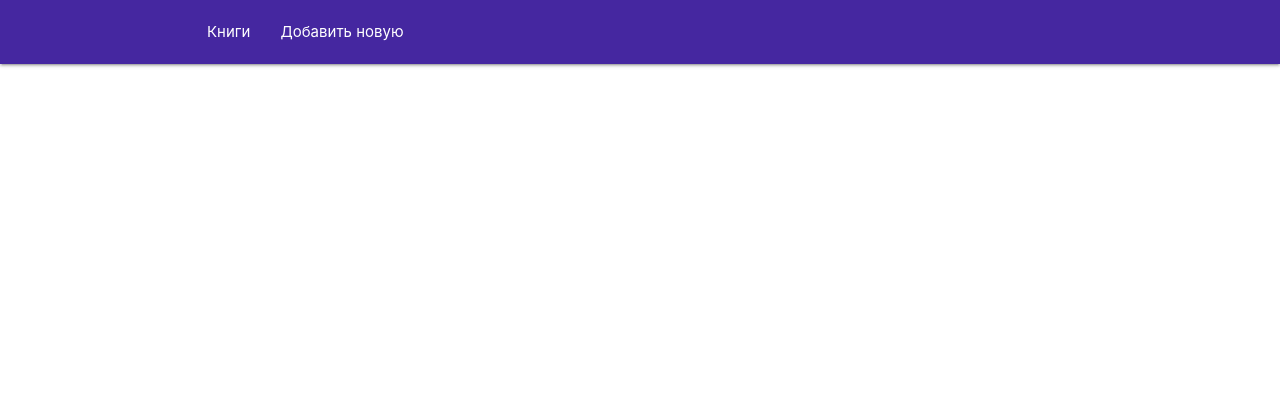
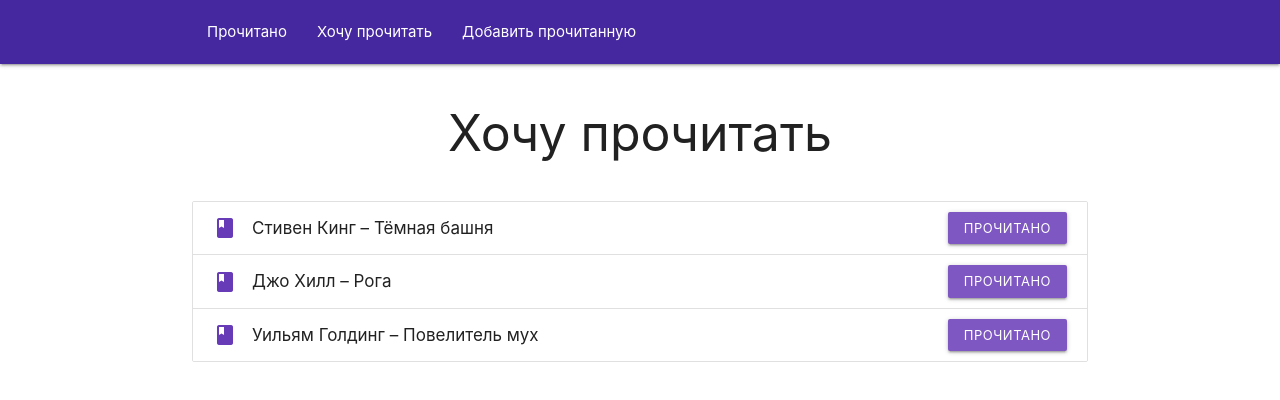
Before and after one commit to lenaryan/books, a Vue app: page /wishlist in a window 1280 px wide. Shown: the top 400 px of the page. Built offline with nearby package versions, Linux system fonts and the light colour scheme; no server answers; sample sign-in values are in the browser's storage.

Commit message:
added wishlist component

```diff
--- a/src/components/AddBook.vue
+++ b/src/components/AddBook.vue
@@ -36,7 +36,7 @@
                     <input id="add__year" type="text" v-model="readYear">
                 </div>
                 <p v-if="feedback" class="feedback center">Заполни хотя бы название, камон</p>
-                <button class="btn-large deep-purple darken-3 add__btn">Добавить</button>
+                <button type="submit" class="btn-large deep-purple darken-3 add__btn">Добавить</button>
             </form>
         </transition>
     </section>
--- a/src/components/Login.vue
+++ b/src/components/Login.vue
@@ -24,7 +24,7 @@
                     <input id="login__pass" type="password" v-model="password">
                 </div>
                 <p v-if="feedback" class="feedback center">Заполни форму нормально</p>
-                <button class="btn-large deep-purple darken-3 login__btn">Войти</button>
+                <button type="submit" class="btn-large deep-purple darken-3 login__btn">Войти</button>
             </form>
         </transition>
     </section>
--- a/src/components/Navbar.vue
+++ b/src/components/Navbar.vue
@@ -2,8 +2,9 @@
   <nav class="deep-purple darken-3">
     <div class="nav-wrapper container">
       <ul>
-        <li><router-link :to="{ name: 'Books' }">Книги</router-link></li>
-        <li v-if="user"><router-link :to="{ name: 'AddBook' }">Добавить новую</router-link></li>
+        <li><router-link :to="{ name: 'Books' }">Прочитано</router-link></li>
+        <li><router-link :to="{ name: 'Wishlist' }">Хочу прочитать</router-link></li>
+        <li v-if="user"><router-link :to="{ name: 'AddBook' }">Добавить прочитанную</router-link></li>
         <li v-else class="right"><router-link :to="{ name: 'Login' }">Войти</router-link></li>
       </ul>
     </div>
--- /dev/null
+++ b/src/components/Wishlist.vue
@@ -0,0 +1,73 @@
+<template>
+  <section class="container">
+    <transition
+      appear
+      appear-class="title-hidden"
+      appear-to-class="title-shown"
+      appear-active-class="title-shown-active"
+    >
+      <h1 class="center">Хочу прочитать</h1>
+    </transition>
+    <transition
+      appear
+      appear-class="list-hidden"
+      appear-to-class="list-shown"
+      appear-active-class="list-shown-active"
+    >
+      <ul class="collection">
+        <li v-for="book in list" :key="book.id" class="collection-item">
+          <span class="material-icons deep-purple-text">book</span>
+          <span>{{ book.author }}{{'&nbsp;–&nbsp;'}}{{ book.title }}</span>
+
+          <!-- // TODO: on click:
+          // remember current author and title (store or just sessionStorage?)
+          // remove book from this list
+          // go to the form of adding new book and paste author and title of the book -->
+          <button class="done deep-purple lighten-1 btn-small">Прочитано</button>
+        </li>
+      </ul>
+    </transition>
+  </section>
+</template>
+
+<script>
+  export default {
+    name: 'Wishlist',
+    data() {
+      return {
+        list: [
+          { id: 1, author: 'Стивен Кинг', title: 'Тёмная башня'},
+          { id: 2, author: 'Джо Хилл', title: 'Рога'},
+          { id: 3, author: 'Уильям Голдинг', title: 'Повелитель мух'},
+        ]
+      }
+    },
+  }
+</script>
+
+<style>
+  .list-hidden,
+  .title-hidden {
+    opacity: 0;
+  }
+  .list-shown,
+  .title-shown {
+    opacity: 1;
+  }
+  .list-shown-active,
+  .title-shown-active {
+    transition: all 0.3s ease;
+  }
+  .collection {
+    margin-top: 40px;
+  }
+  .collection-item {
+    display: flex;
+    align-items: center;
+    gap: 15px;
+    font-size: 17px;
+  }
+  .done {
+    margin-left: auto;
+  }
+</style>
--- a/src/firebase/init.js
+++ b/src/firebase/init.js
@@ -1,5 +1,4 @@
 import firebase from 'firebase'
-import firestore from 'firebase/firestore'
 
 // Your web app's Firebase configuration
 var firebaseConfig = {
--- a/src/router/index.js
+++ b/src/router/index.js
@@ -3,6 +3,7 @@ import Router from 'vue-router'
 import Books from '@/components/Books'
 import AddBook from '@/components/AddBook'
 import EditBook from '@/components/EditBook'
+import Wishlist from '@/components/Wishlist'
 import Login from '@/components/Login'
 import firebase from 'firebase'
 
@@ -15,6 +16,11 @@ const router = new Router({
       path: '/',
       name: 'Books',
       component: Books
+    },
+    {
+      path: '/wishlist',
+      name: 'Wishlist',
+      component: Wishlist
     },
     {
       path: '/add',
```
Also changed, not shown: 1 other file (tests, documents, lock files or other folders).
